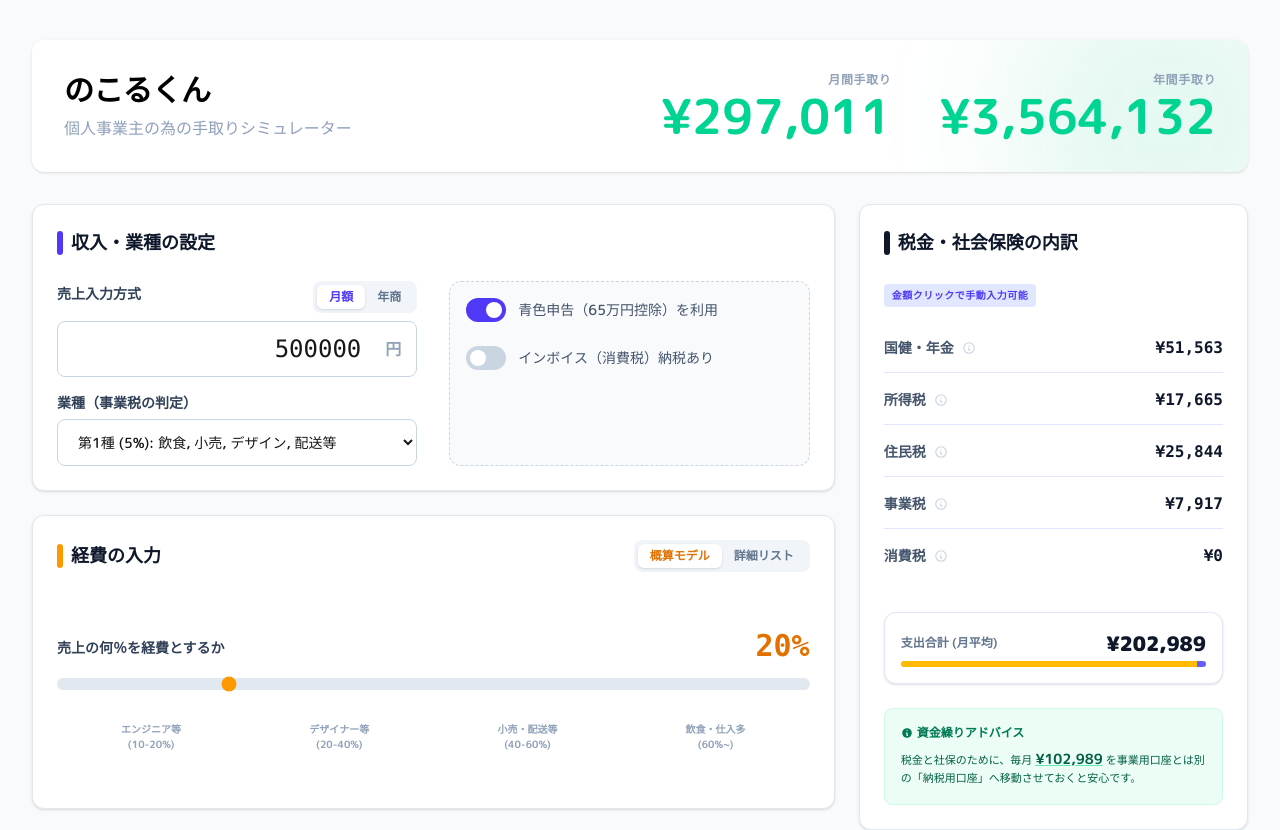
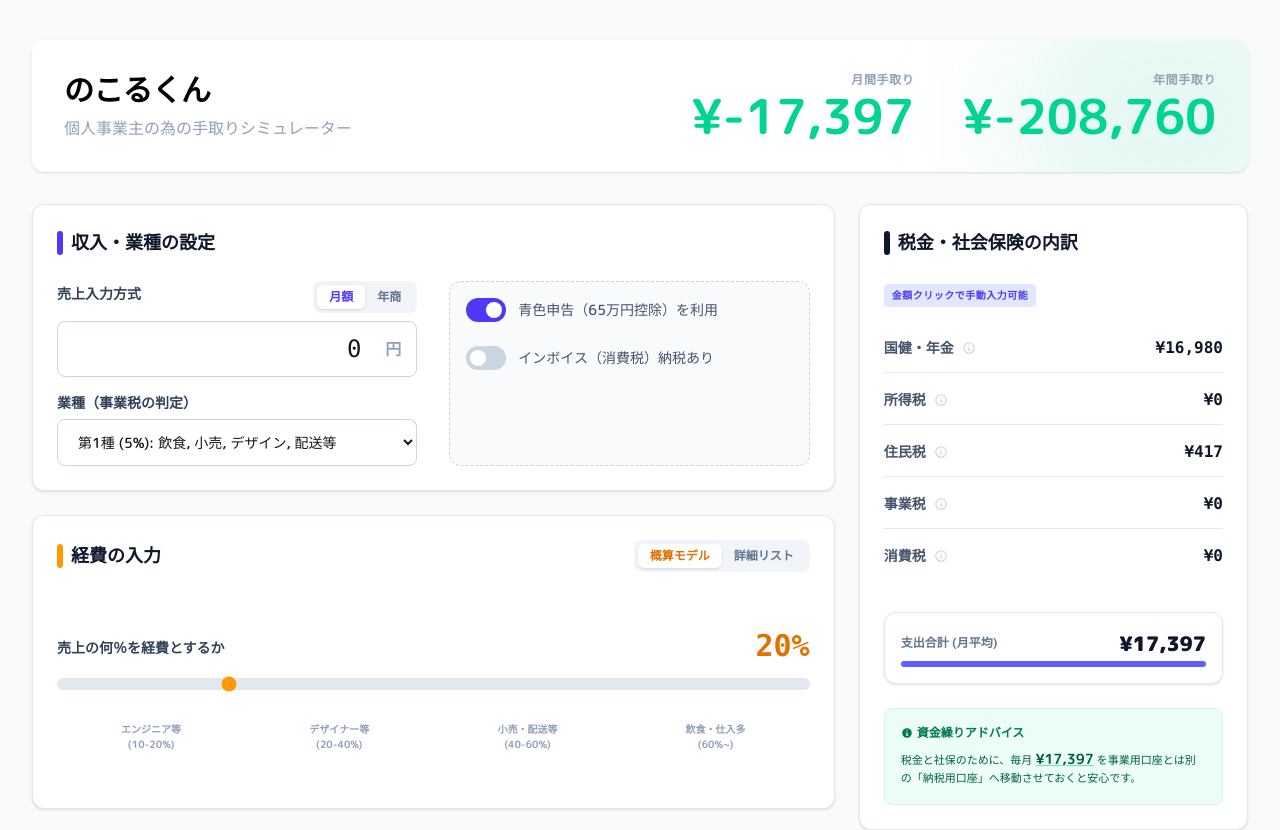
Before and after one commit to lomoreshiga-byte/freelance-simulator, a Next.js app: page / in a window 1280 px wide. Shown: the top 830 px of the page. Built offline with nearby package versions, Linux system fonts and the light colour scheme.

Commit message:
update: Set initial revenue to 0 for Nokoru-kun

```diff
--- a/src/app/components/GeneralSimulator.tsx
+++ b/src/app/components/GeneralSimulator.tsx
@@ -76,7 +76,7 @@ const Tooltip = ({ text, children }: { text: string; children: React.ReactNode }
 export default function GeneralSimulator() {
     // --- States ---
     const [revenueMode, setRevenueMode] = useState<"monthly" | "yearly">("monthly");
-    const [revenue, setRevenue] = useState<number>(500000);
+    const [revenue, setRevenue] = useState<number>(0);
     const [businessType, setBusinessType] = useState<BusinessType>("type1");
     const [blueTaxReturn, setBlueTaxReturn] = useState(true); // 65万円控除
 
```
